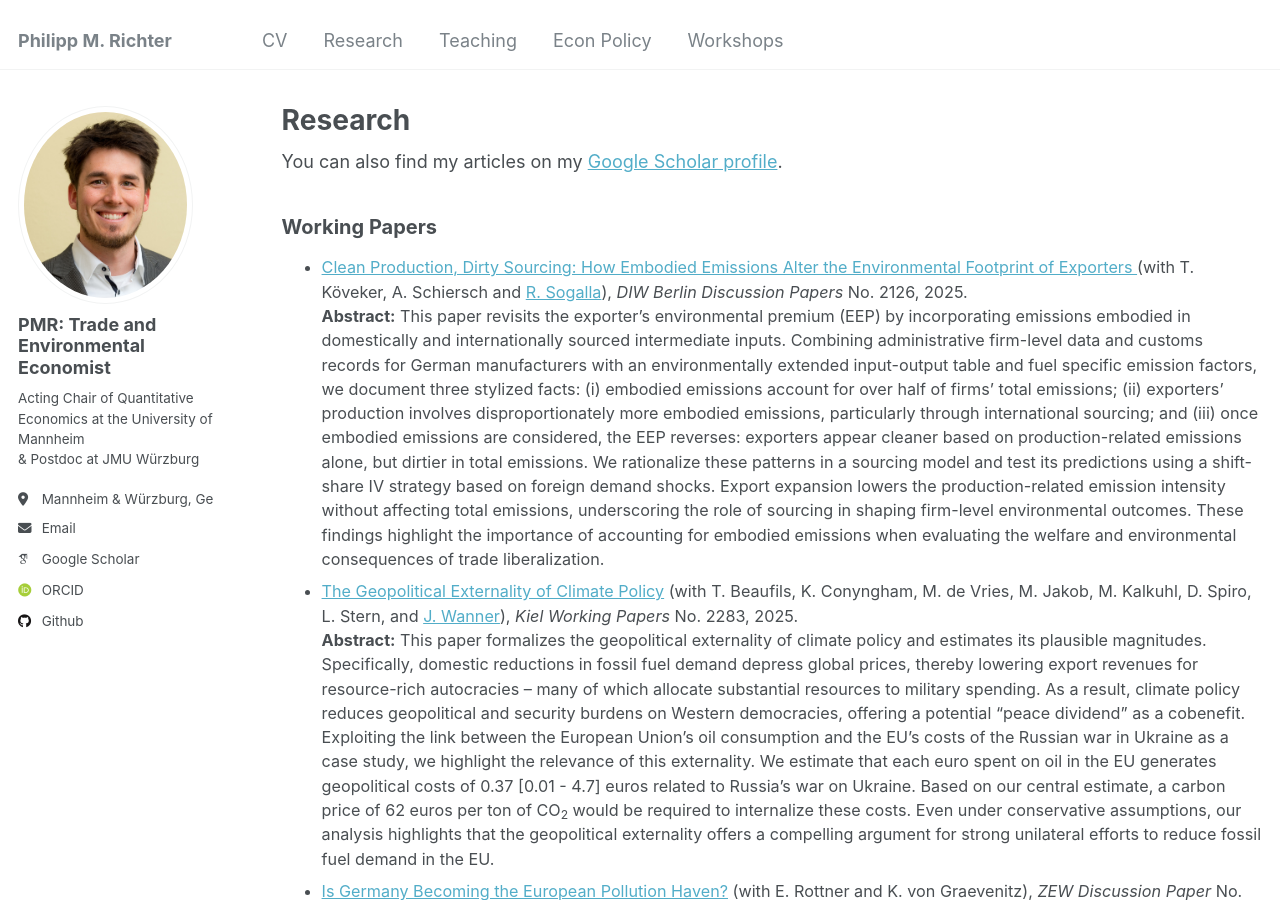
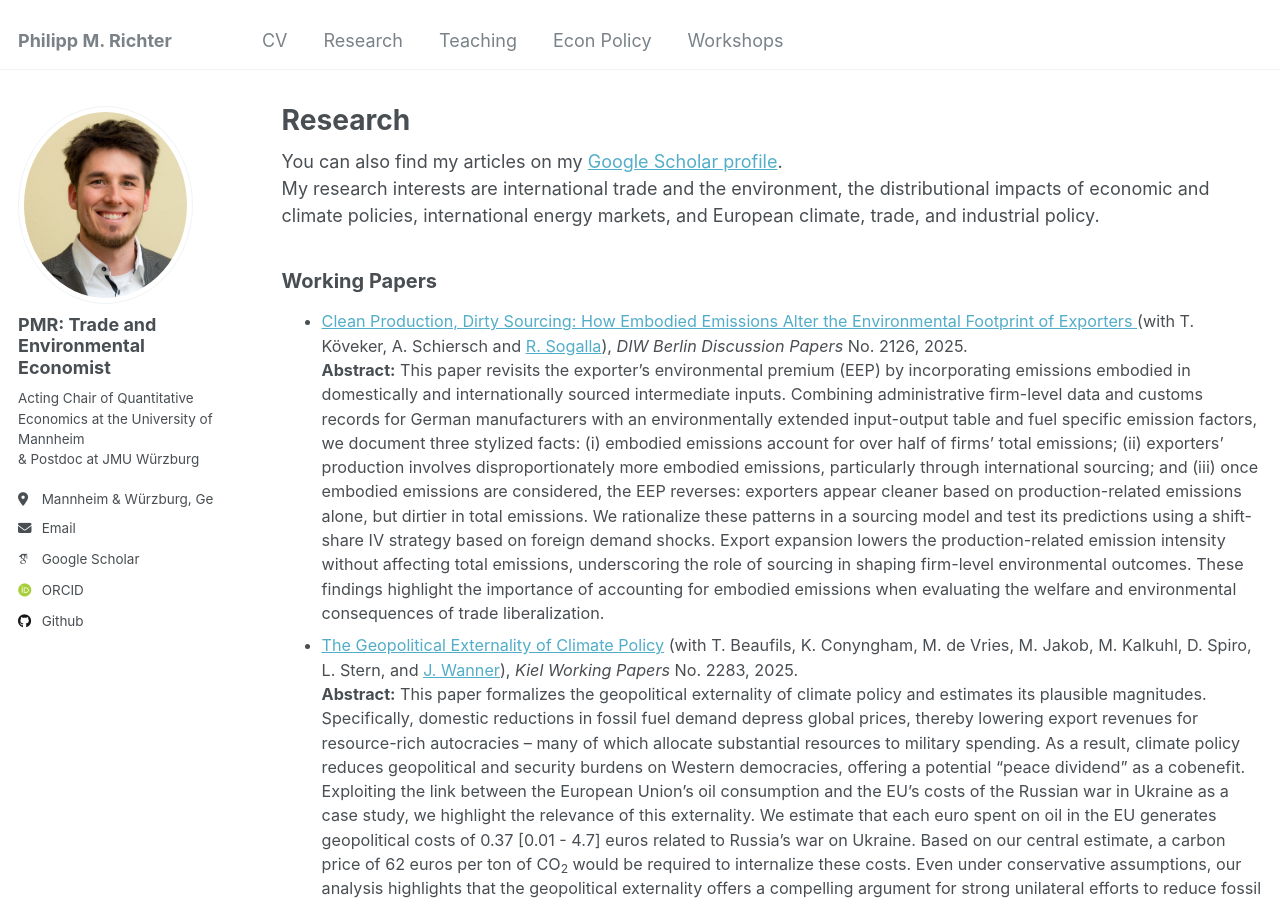
Before and after one commit to PhMRichter/PhMRichter.github.io, a Jekyll site: the page built from _pages/research.html, in a window 1280 px wide and 900 px high. Built offline with Jekyll 4.4.1, drawn with Linux system fonts in a browser that asks for light colours; some web fonts are replaced.

Commit message:
Update research.html

```diff
--- a/_pages/research.html
+++ b/_pages/research.html
@@ -8,6 +8,11 @@ author_profile: true
 {% if site.author.googlescholar %}
   <div class="wordwrap">You can also find my articles on my <a href="{{site.author.googlescholar}}">Google Scholar profile</a>.</div>
 {% endif %}
+
+
+My research interests are international trade and the environment, the distributional impacts of economic and climate policies, international energy markets, and European climate, trade, and industrial policy.
+
+
 
 <h2 style="font-size: 20px;">Working Papers</h2>
 
```
